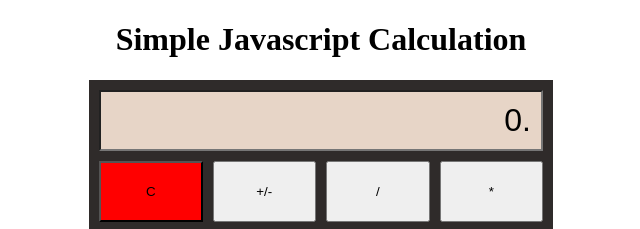
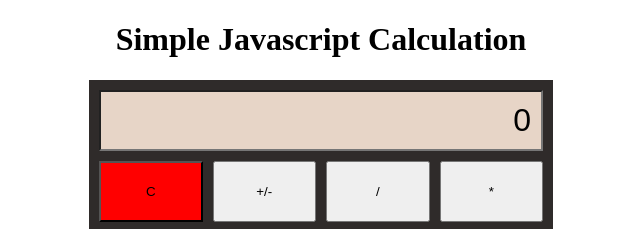
Before and after one commit to Chizaruu/basic-calculator, a plain HTML site: page index.html in a window 1280 px wide. Shown: the top 229 px of the page, 319-959 px from the left. Drawn offline with Linux system fonts and the light colour scheme.

Commit message:
value fixed.

```diff
--- a/index.html
+++ b/index.html
@@ -17,7 +17,7 @@
     </header>
     <main>
         <div class="calculator">
-            <input type="text" id="display" value="0." readonly>
+            <input type="text" id="display" value="0" readonly>
             <button type="button" class="calculator__key" id="clear">C</button>
             <button type="button" class="calculator__key" id="positive-negative">+/-</button>
             <button type="button" class="calculator__key operator" id="div">/</button>
```
